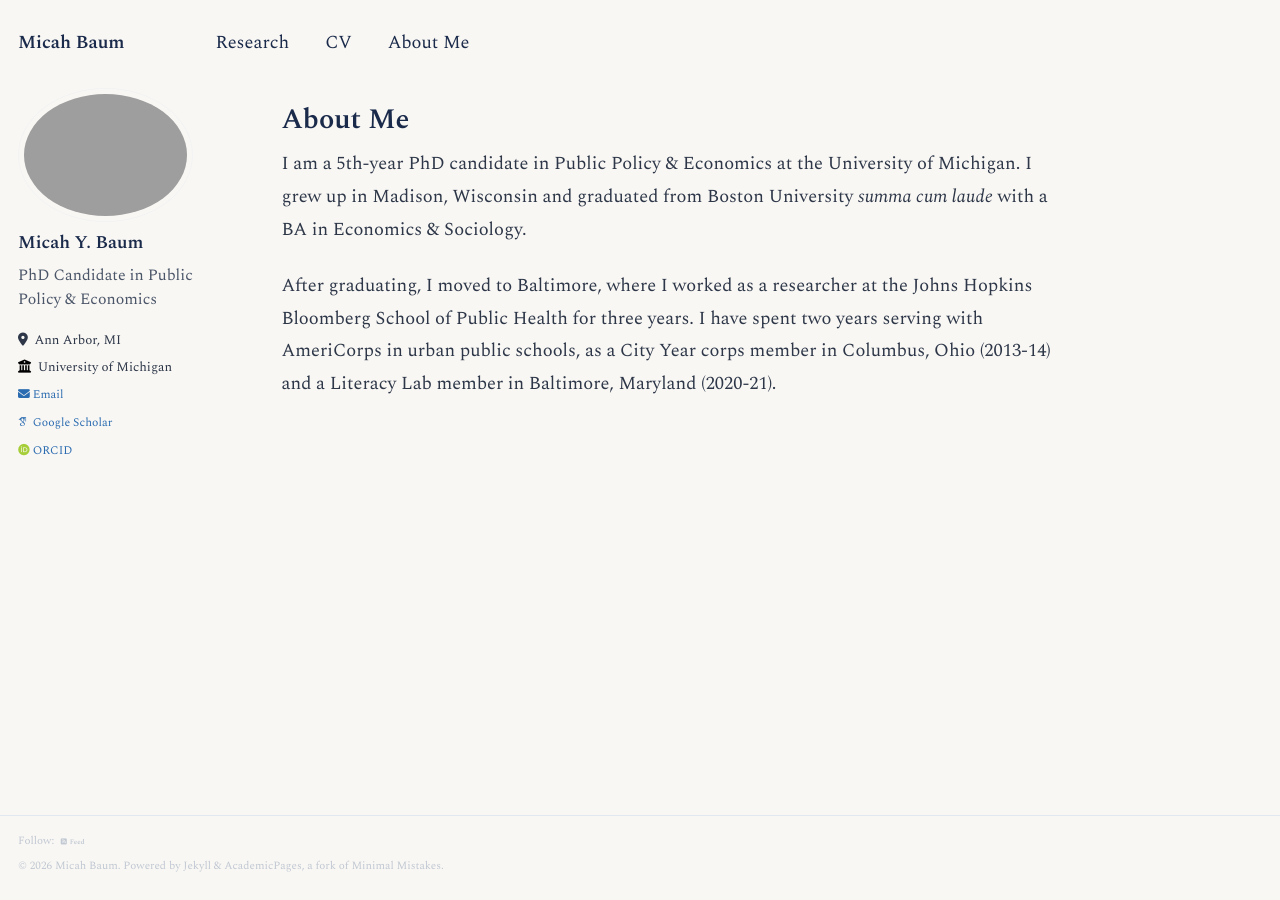
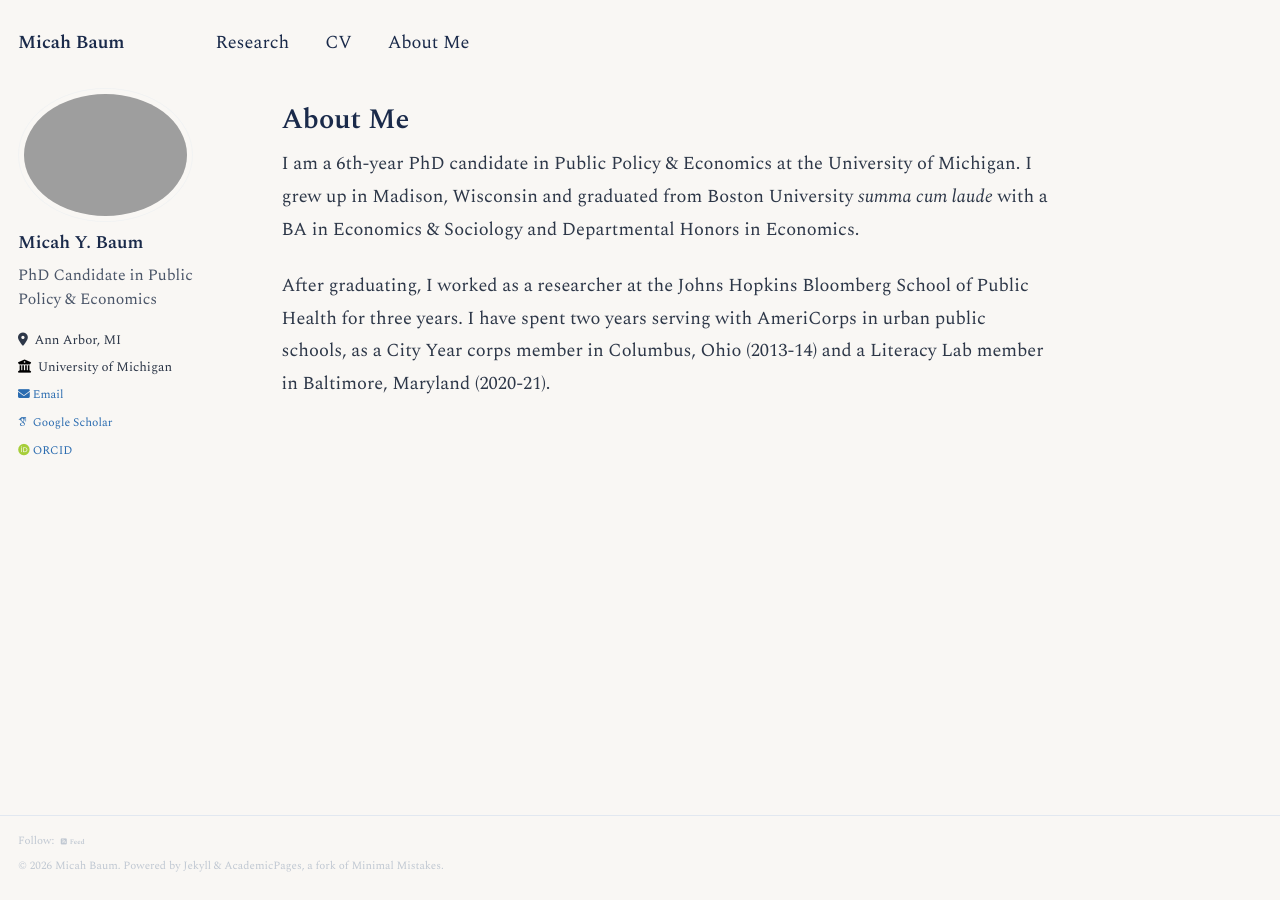
Before and after one commit to micah-baum/micah-baum.github.io, a Jekyll site: the page built from _pages/about-me.md, in a window 1280 px wide. Built offline with Jekyll 4.4.1, drawn with Linux system fonts in a browser that asks for light colours; some web fonts are replaced.

Commit message:
Update about-me.md

```diff
--- a/_pages/about-me.md
+++ b/_pages/about-me.md
@@ -7,6 +7,6 @@ redirect_from:
   - /about-me.html
 ---
 
-I am a 5th-year PhD candidate in Public Policy & Economics at the University of Michigan. I grew up in Madison, Wisconsin and graduated from Boston University _summa cum laude_ with a BA in Economics & Sociology.
+I am a 6th-year PhD candidate in Public Policy & Economics at the University of Michigan. I grew up in Madison, Wisconsin and graduated from Boston University _summa cum laude_ with a BA in Economics & Sociology and Departmental Honors in Economics.
 
-After graduating, I moved to Baltimore, where I worked as a researcher at the Johns Hopkins Bloomberg School of Public Health for three years. I have spent two years serving with AmeriCorps in urban public schools, as a City Year corps member in Columbus, Ohio (2013-14) and a Literacy Lab member in Baltimore, Maryland (2020-21).
+After graduating, I worked as a researcher at the Johns Hopkins Bloomberg School of Public Health for three years. I have spent two years serving with AmeriCorps in urban public schools, as a City Year corps member in Columbus, Ohio (2013-14) and a Literacy Lab member in Baltimore, Maryland (2020-21).
```
